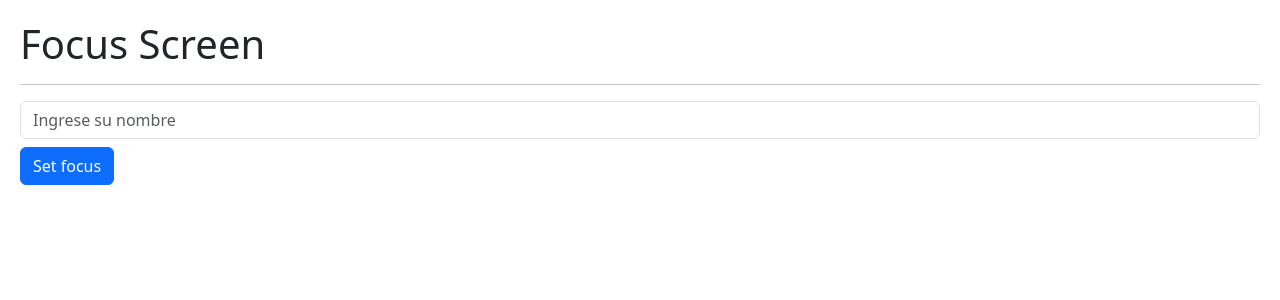
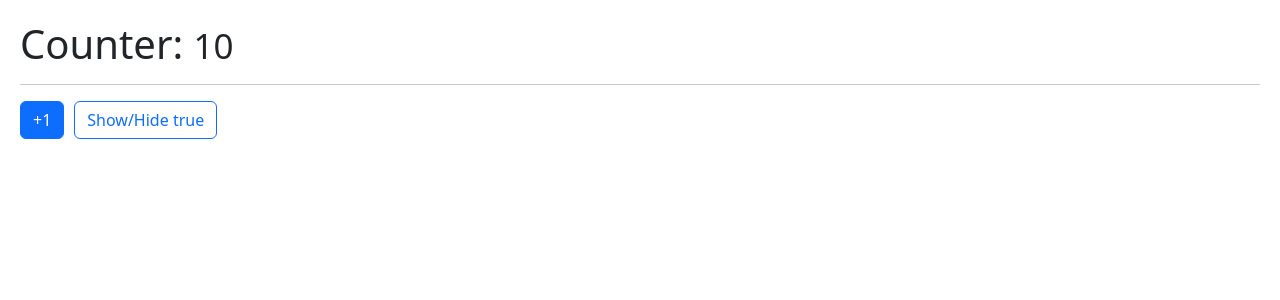
Before and after one commit to Marenco81/Hook-App, a React (Vite) app: page / in a window 1280 px wide. Shown: the top 300 px of the page. Built offline with nearby package versions, Linux system fonts and the light colour scheme.

Commit message:
Implementando metodo de React - Memo

```diff
--- /dev/null
+++ b/src/03-examples/index.js
@@ -0,0 +1,5 @@
+
+
+export * from './LoadingMessage';
+export * from './MultipleCustomHoooks';
+export * from './PokemonCard';
--- /dev/null
+++ b/src/05-useLayoutEffect/Layout.jsx
@@ -0,0 +1,53 @@
+import React from 'react'
+import { useCounter, useFetch } from '../hooks'
+import { LoadingMessage, PokemonCard } from '../03-examples';
+
+export const Layout = () => {
+
+    const {counter, increment, decrement,} = useCounter(1);
+
+    const {data, hasError, isLoading} = useFetch(`https://pokeapi.co/api/v2/pokemon/${counter}`);
+    console.log(counter);
+
+  return (
+    <>
+    <h1>Información del Pokemón</h1>
+    <hr />
+
+    {
+    isLoading?
+    <LoadingMessage/>
+    : (
+        < PokemonCard
+            id={data.id}
+            name={data.name}
+            sprites={[
+                data.sprites.front_default,
+                data.sprites.front_shiny,
+                data.sprites.back_default,
+                data.sprites.back_shiny,
+            ]}
+        />
+      )
+    }
+
+
+    {/* <pre>{JSON.stringify(data, null, 2)} </pre> */}
+    <h3> {data?.name} </h3>
+
+    <button
+        onClick={ () => decrement(1)}
+        className='btn btn-primary mt-2'
+    >
+        Anterior
+    </button>
+    <button
+        onClick={ () => increment(1)}
+        className='btn btn-primary mt-2'
+    >
+        Siguiente
+    </button>
+
+    </>
+  )
+}
--- /dev/null
+++ b/src/06-memos/Memorize.jsx
@@ -0,0 +1,33 @@
+import { useState } from "react";
+import { useCounter } from "../hooks"
+import { Small } from "./Small";
+
+export const Memorize = () => {
+
+
+    const {counter, increment} = useCounter(10);
+    const [show, setShow] = useState(true);
+
+
+  return (
+    <>
+        <h1>Counter: <Small value={counter}/> </h1>
+        <hr />
+
+        <button
+            className="btn btn-primary"
+            onClick={() => increment()}
+        >
+            +1
+        </button>
+
+        <button
+            className="btn btn-outline-primary"
+            onClick={() => setShow(!show)}
+        >
+            Show/Hide {JSON.stringify(show)}
+        </button>
+
+    </>
+  )
+}
--- /dev/null
+++ b/src/06-memos/Small.jsx
@@ -0,0 +1,10 @@
+import { memo } from "react"
+
+
+
+export const Small = memo (({value}) => {
+    console.log('me volvi a dibujar')
+  return (
+    <small>{value} </small>
+  )
+})
--- a/src/hooks/useCounter.js
+++ b/src/hooks/useCounter.js
@@ -5,10 +5,10 @@ export const useCounter = (initialValue = 10) => {
 
    const [counter, setCounter] = useState(initialValue);
 
-   const increment = (value) => {
+   const increment = (value = 1) => {
     setCounter(counter + value);
    }
-   const decrement = (value) => {
+   const decrement = (value = 1) => {
     if(counter === 0) return
     setCounter(counter - value);
    }
--- a/src/main.jsx
+++ b/src/main.jsx
@@ -1,7 +1,9 @@
 import { StrictMode, } from 'react'
 import { createRoot, ReactDOM } from 'react-dom/client'
 import './index.css'
-import { FocusScreen } from './04-useRef/FocusScreen'
+// import { FocusScreen } from './04-useRef/FocusScreen'
+// import { Layout } from './05-useLayoutEffect/Layout'
+import { Memorize } from './06-memos/Memorize'
 // import { SimpleForm } from './02-useEffect/SimpleForm'
 // import { FormWithCustomHook } from './02-useEffect/FormWithCustomHook'
 // import { MultipleCustomHoooks } from './03-examples/MultipleCustomHoooks'
@@ -12,6 +14,6 @@ import { FocusScreen } from './04-useRef/FocusScreen'
 
 createRoot(document.getElementById('root')).render(
   <StrictMode>
-    <FocusScreen />
+    <Memorize />
   </StrictMode>,
 )
```
